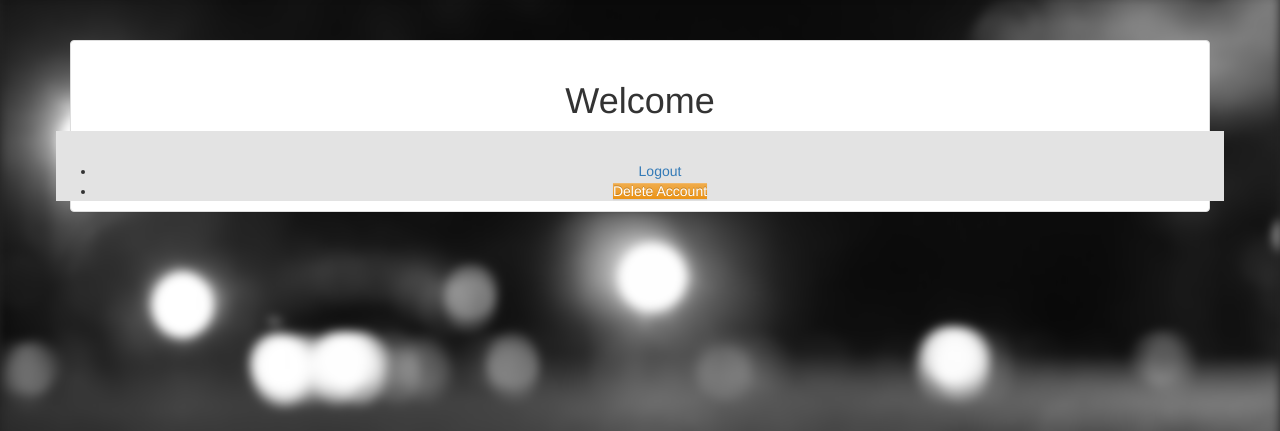
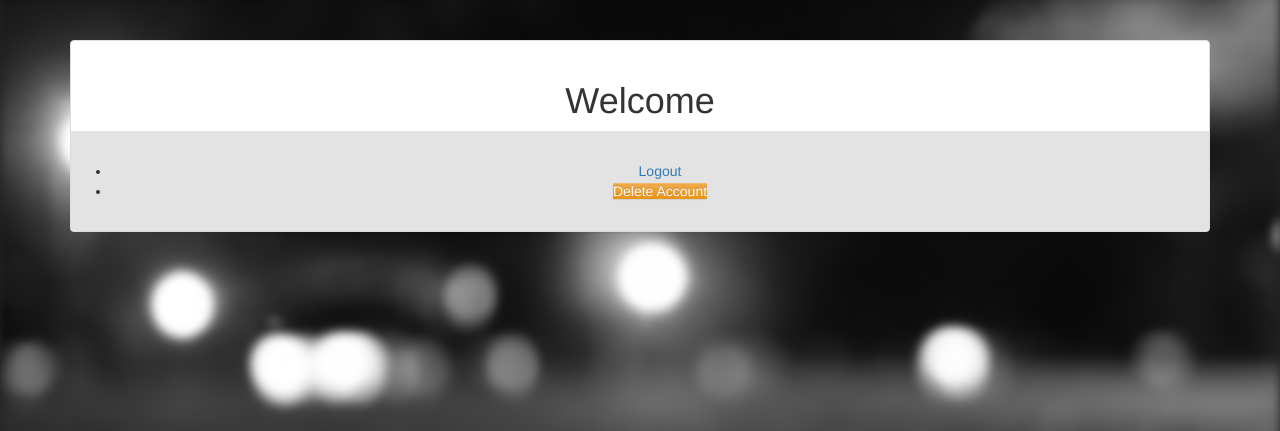
Before and after one commit to swappr-tanda-team/swappr, a Flask app: template swappr/templates/user/account.html in a window 1280 px wide. Shown: the part 52-483 px from the top of the page. Run offline with Flask 2, Linux system fonts and the light colour scheme; the template is opened without the code that fills it, so the values that code supplies are empty; some libraries are stand-ins or nearby versions.

Commit message:
Prettiness

```diff
--- a/swappr/templates/shift/your_shifts.html
+++ b/swappr/templates/shift/your_shifts.html
@@ -63,6 +63,7 @@
                                 }
                             ]
                         });
+                        $("#dialog").attr("style", "visibility: visible");
                         $("#dialog").dialog("open");
                     }
                 }
@@ -130,7 +131,7 @@
 -->
 <script>
 </script>
-<div id="dialog" title="Offer Shift">
+<div id="dialog" title="Offer Shift" style="visibility: hidden;">
     Would you like to offer a shift?
 </div>
 
--- a/swappr/templates/user/account.html
+++ b/swappr/templates/user/account.html
@@ -8,9 +8,9 @@
       <h1>Welcome {{ current_user.name }}</h1>
     </div>
   </div>
-  <div class="row">
+  <div>
     <div class="column small-12 medium-6 medium-offset-3"
-         style="background-color: #e3e3e3">
+         style="background-color: #e3e3e3;padding-bottom: 20px;">
       <ul class="no-bullet text-center" style="padding-top: 30px;">
         <li><a href="{{ url_for('user.logout') }}" class="button account-btn">Logout</a>
         </li>
```
